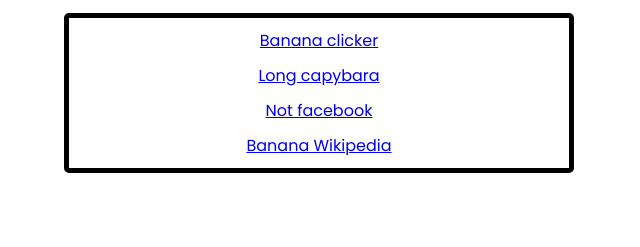
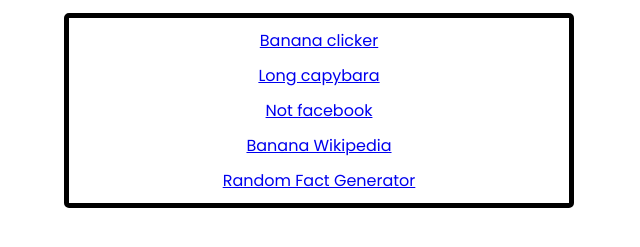
Before and after one commit to Kokoloco13/kokoloco13.github.io, a plain HTML site: page index.html in a window 1280 px wide. Shown: the part 119-366 px from the top of the page, without its empty margins (321-961 px from the left). Drawn offline with Linux system fonts and the light colour scheme.

Commit message:
Update index.html

```diff
--- a/index.html
+++ b/index.html
@@ -54,6 +54,7 @@
     <a href="http://kokoswebsite.com/Long-capybara" class="link" target="_blank">Long capybara</a>
     <a href="http://kokoswebsite.com/not-facebook" class="link" target="_blank">Not facebook</a>
     <a href="http://kokoswebsite.com/Banana" class="link" target="_blank">Banana Wikipedia</a>
+    <a href="http://kokoswebsite.com/random-fact-gen" class="link" target="_blank">Random Fact Generator</a>
   </div>
 
   <script>
```
